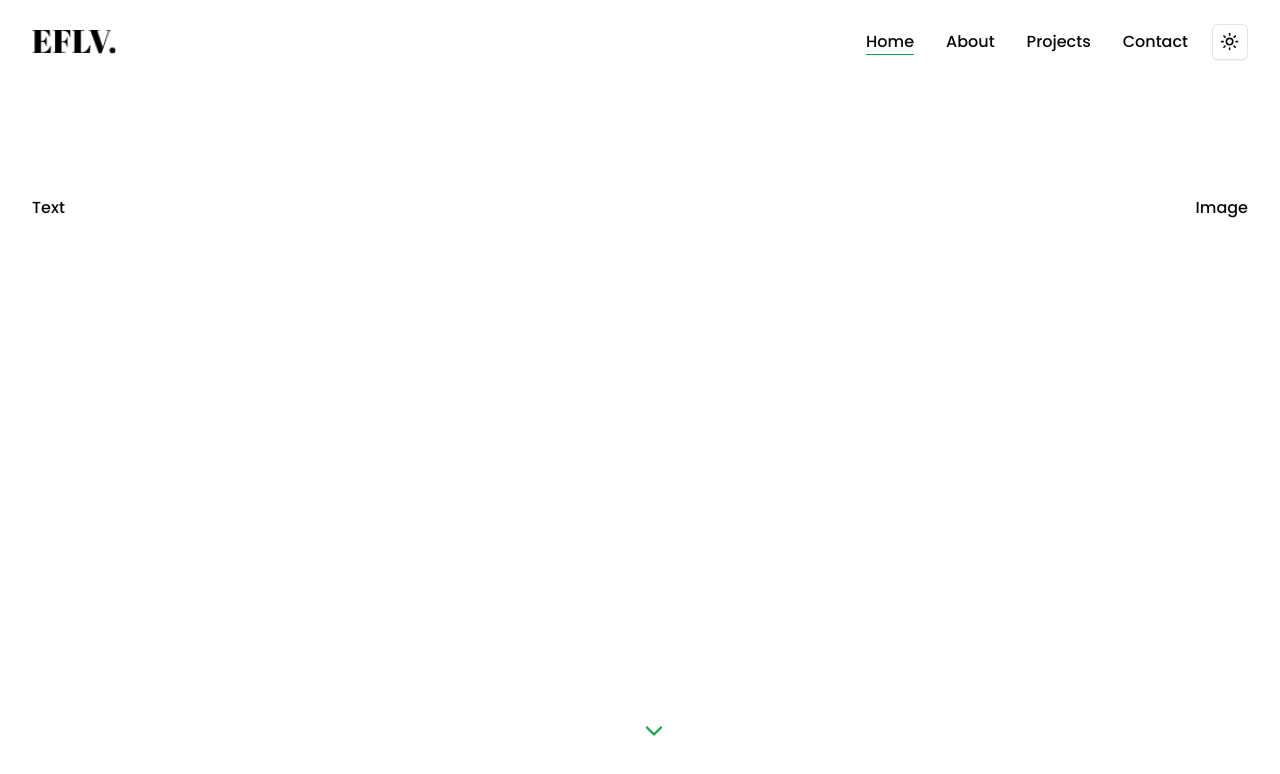
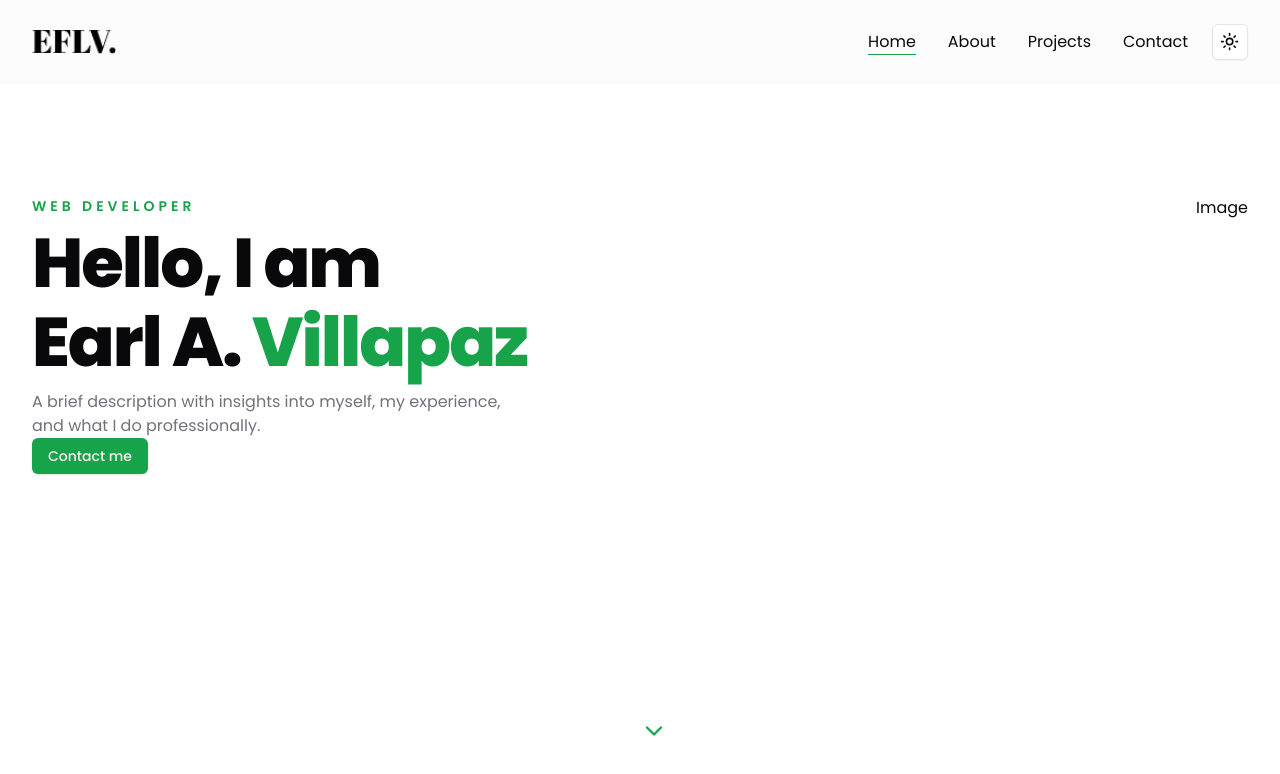
Before and after one commit to iEarlG/static-eflv, a Next.js app: page / in a window 1280 px wide. Shown: the top 774 px of the page. Built offline with nearby package versions, Linux system fonts and the light colour scheme.

Commit message:
10: Hero

```diff
--- a/app/globals.css
+++ b/app/globals.css
@@ -62,3 +62,7 @@ html, body,
     @apply bg-background text-foreground;
   }
 }
+
+.h2-header {
+  @apply text-5xl xl:text-[69px] xl:leading-[79px] font-bold tracking-[-2px];
+}
--- a/app/layout.tsx
+++ b/app/layout.tsx
@@ -10,7 +10,7 @@ import { Footer } from "@/components/Footer";
 
 const pops = Poppins({
   subsets: ["latin"],
-  weight: ["500", "600", "800", "900"]
+  weight: ["400", "500", "600", "800", "900"]
 });
 
 export const metadata: Metadata = {
--- a/components/Header.tsx
+++ b/components/Header.tsx
@@ -23,8 +23,8 @@ export const Header = () => {
       }, []);
 
     return (
-        <header className={cn("sticky top-0 z-30 transition-all",
-            isHeader ? "py-4 bg-white shadow-lg dark:shadow-md dark:bg-background dark:shadow-white/35" : "py-6 dark:bg-transparent"
+        <header className={cn("sticky top-0 z-30 transition-all bg-[#FCFCFC]",
+            isHeader ? "py-4 shadow-lg dark:shadow-md dark:bg-background dark:shadow-white/35" : "py-6 dark:bg-transparent"
         )}>
             <div className="container mx-auto">
                 <div className="flex justify-between items-center">
--- a/components/Hero.tsx
+++ b/components/Hero.tsx
@@ -9,11 +9,20 @@ export const Hero = () => {
         <section className="h-[84vh] py-12 xl:py-24 xl:pt-28">
             <div className="container mx-auto">
                 <div className="flex justify-between gap-x-8">
-
-                    <div>
-                        Text
+                    <div className="flex max-w-[600px] flex-col justify-center mx-auto xl:mx-0 text-center xl:text-left">
+                        <h1 className="text-sm uppercase font-semibold text-primary tracking-[4px] mb-2">Web Developer</h1>
+                        <h2 className="h2-header">Hello, I am <br /> Earl A. <span className="text-primary">Villapaz</span></h2>
+                        <p className="text-muted-foreground mt-2 font-[400]">
+                            A brief description with insights into myself, my experience, <br /> and
+                            what I do professionally.
+                        </p>
+                        <div>
+                            <Link href="/contact">
+                                <Button>Contact me</Button>
+                            </Link>
+                        </div>
                     </div>
-                    <div>
+                    <div className="hidden xl:flex relative">
                         Image
                     </div>
                 </div>
```
